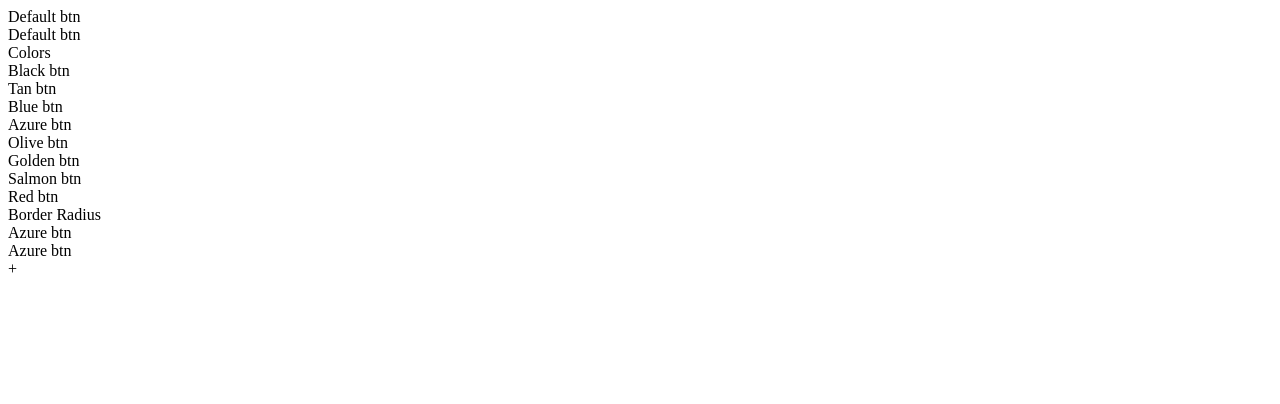
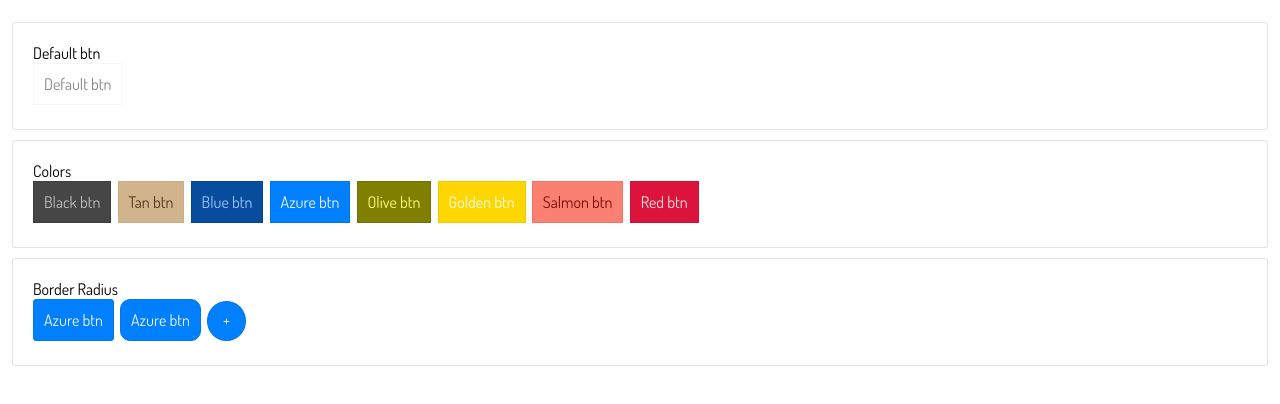
Before and after one commit to tokovenko/css-btns, a website: page index.html in a window 1280 px wide. Drawn offline with Linux system fonts and the light colour scheme; the site is published under a folder, as on GitHub Pages, so addresses that start at the root find nothing.

Commit message:
stylesheet src

```diff
--- a/index.html
+++ b/index.html
@@ -3,7 +3,7 @@
 <head>
     <meta charset="UTF-8">
     <title>CSS Buttons</title>
-    <link rel="stylesheet" type="text/css" href="/dist/css/css-btns.css?1" />
+    <link rel="stylesheet" type="text/css" href="dist/css/css-btns.css?1" />
     <link href='https://fonts.googleapis.com/css?family=Dosis' rel='stylesheet' type='text/css'>
 </head>
 <body>
```
